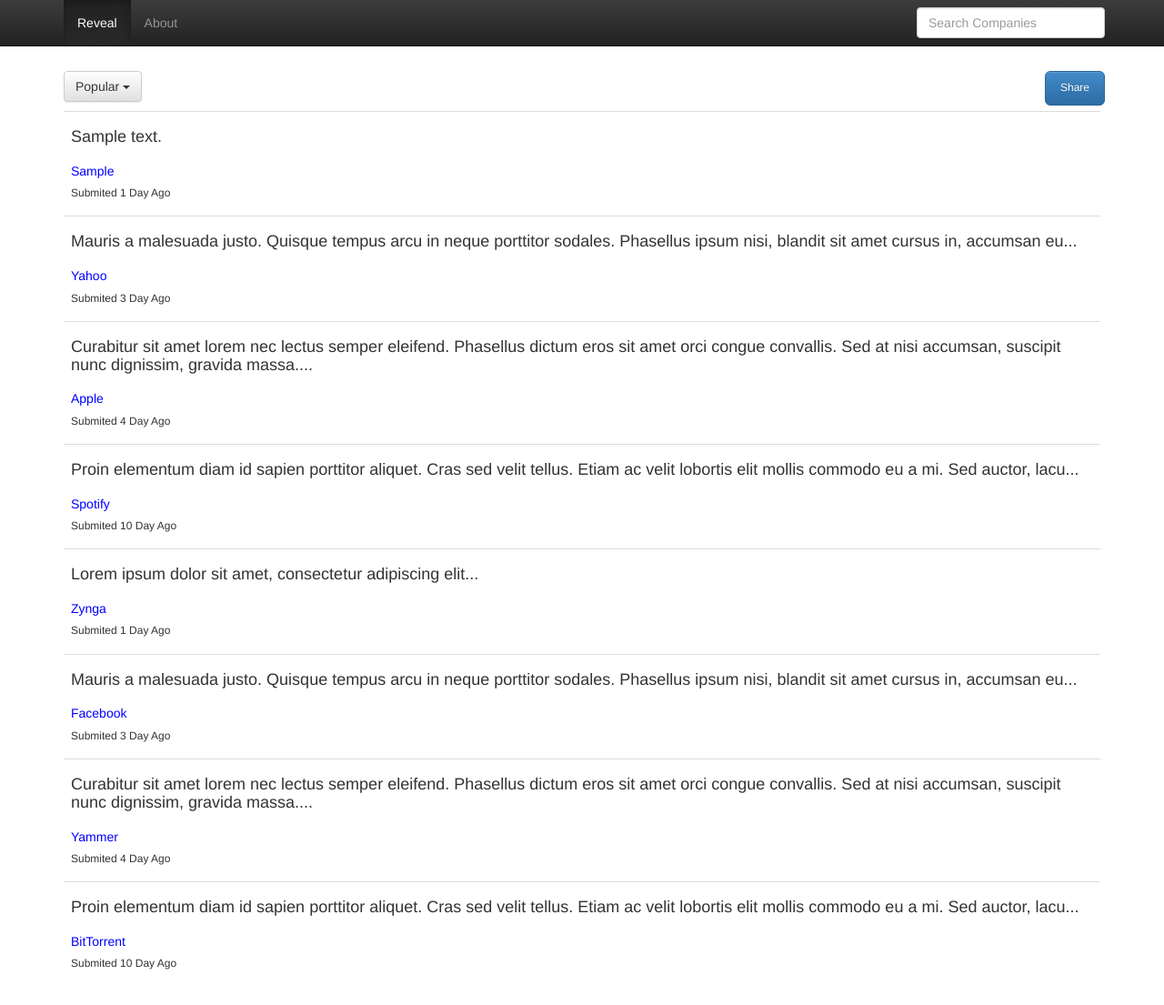
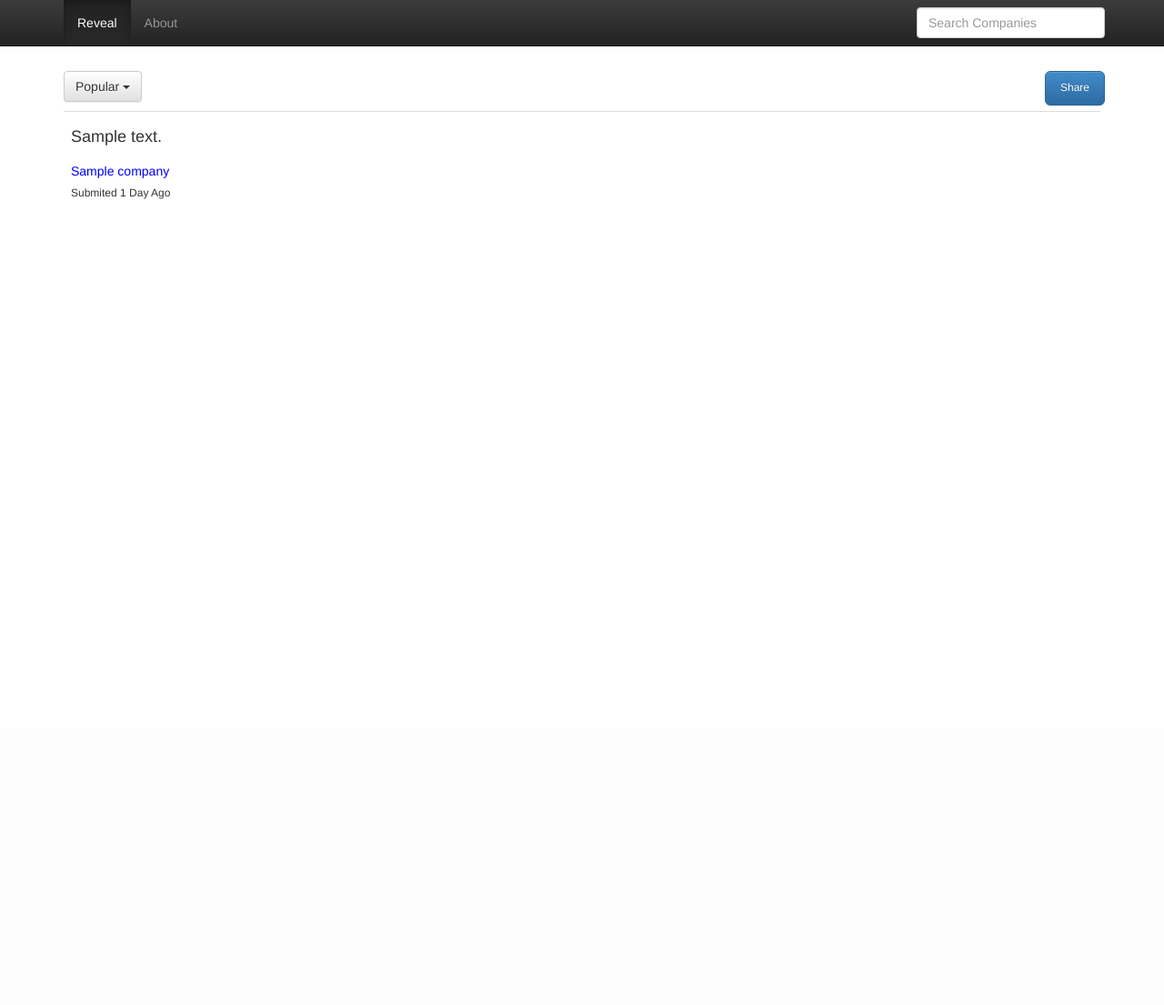
Before and after one commit to timcherry/carcosa, a Django app: template carcosa/templates/index.html in a window 1280 px wide. Shown: the whole page at 91% size. After the commit the page ends 219 px from the top, so only its background shows below. Run offline with Django 3.2, Linux system fonts and the light colour scheme; tables that the repository leaves empty hold one stand-in row (values such as "Sample post"); the template is opened without the code that fills it: values that come from a table or form of the project are taken from there, most other values are stand-ins (such as "Sample title", 1, 10 or a date in 2020); parts of the project's set-up code (start-up, migrations or seed data) failed here and were passed over; some libraries are stand-ins or nearby versions.

Commit message:
posts working end to end

```diff
--- a/carcosa/carcosa/settings.py
+++ b/carcosa/carcosa/settings.py
@@ -24,6 +24,8 @@
 
 TEMPLATE_DEBUG = True
 
+
+DBNAME="reveal"
 
 SETTINGS_PATH = "/Users/tim/work/carcosa/carcosa"
 TEMPLATE_DIRS = (
@@ -85,10 +87,10 @@
 # Static files (CSS, JavaScript, Images)
 # https://docs.djangoproject.com/en/1.6/howto/static-files/
 
-STATIC_URL = '../static/'
+STATIC_URL = '/static/'
 
 
 STATICFILES_DIRS = (
     os.path.join(SETTINGS_PATH, "static"),
-    '/Users/tim/work/carcosa/',
+    '/Users/tim/work/carcosa/static/',
 )
--- a/carcosa/carcosa/urls.py
+++ b/carcosa/carcosa/urls.py
@@ -1,7 +1,7 @@
 from django.conf.urls import patterns, include, url
 
 from django.contrib import admin
-from qrap.postapi import PostAPI
+from qrap.postapi import PostAPI, Reveal
 from qrap.front import Front
 
 admin.autodiscover()
@@ -10,7 +10,7 @@
     # Examples:
     # url(r'^$', 'carcosa.views.home', name='home'),
     # url(r'^blog/', include('blog.urls')),
-	url(r'^api', PostAPI.as_view(), name='post-view'),
     url(r'^post', PostAPI.as_view(), name='post-view'),
+    url(r'^reveal', Reveal.as_view(), name='reveal-view'),
     url(r'', Front.as_view(), name='post-view')
 )
--- a/carcosa/qrap/models.py
+++ b/carcosa/qrap/models.py
@@ -1,8 +1,17 @@
+from mongoengine import *
+from carcosa.settings import DBNAME
+
+connect(DBNAME)
+
+
 from django.db import models
+from datetime import datetime
 
 # Create your models here.
-class Post(models.Model):
-    company = models.CharField(max_length=128)
-    position = models.CharField(max_length=128)
-    comment = models.TextField()
-    score = models.IntegerField()
+class Post(Document):
+    company = StringField(max_length=128)
+    position = StringField(max_length=128)
+    full_comment = StringField()
+    hidden_comment = StringField()
+    score = IntField()
+    sub_date = DateTimeField(default=datetime.utcnow)
--- a/carcosa/templates/index.html
+++ b/carcosa/templates/index.html
@@ -2,6 +2,7 @@
 <!DOCTYPE html>
 <html lang="en">
   <head>
+    {% load staticfiles %}
     <meta charset="utf-8">
     <meta http-equiv="X-UA-Compatible" content="IE=edge">
     <meta name="viewport" content="width=device-width, initial-scale=1">
@@ -12,10 +13,10 @@
     <title>Reveal</title>
 
     <!-- Bootstrap core CSS -->
-    <link href="/static/css/bootstrap.css" rel="stylesheet">
+    <link href="{% static "css/bootstrap.css" %}" rel="stylesheet">
     <!-- Bootstrap theme -->
-    <link href="/static/css/bootstrap-theme.min.css" rel="stylesheet">
-    <link href="/static/css/bootstrap-theme.min.css" rel="stylesheet">
+    <link href="{% static "css/bootstrap-theme.min.css" %}" rel="stylesheet">
+    <link href="{% static "css/bootstrap-theme.min.css" %}" rel="stylesheet">
 
     <!-- Custom styles for this template -->
 
@@ -80,16 +81,15 @@
       <div id="searchbox">
         <table class="table table-hover">
             <tbody>
-
             {% for post in posts %}
-              <tr id="com-outer-1">
+              <tr id="{{post.id}}" class="reveal_space">
                 <td>
                   <table>
                     <tbody>
                       <tr>
                           <td>
                               <div>
-                                  <h4 id="com-text-1">{{post.comment}}</h4>
+                                  <h4 id="reveal-text-{{post.id}}">{{post.hidden_comment}}</h4>
                               </div>
                           </td>
                       </tr>
@@ -104,120 +104,6 @@
                 </td>
               </tr>
             {% endfor %}
-
-            <tr id="com-outer-2">
-              <td>
-                <table>
-                  <tbody>
-                    <tr >
-                      <td><h4 id="com-text-2">Mauris a malesuada justo. Quisque tempus arcu in neque porttitor sodales. Phasellus ipsum nisi, blandit sit amet cursus in, accumsan eu...</h4></td>
-                    </tr>
-                    <tr>
-                      <td><h5 style="color: blue;">Yahoo</h5> <h6>Submited 3 Day Ago</h6></td>
-                    </tr>
-                  </tbody>
-                </table>
-              </td>
-            </tr>
-
-            <tr id="com-outer-3">
-              <td>
-                <table>
-                  <tbody>
-                    <tr>
-                      <td><h4 id="com-text-3">Curabitur sit amet lorem nec lectus semper eleifend. Phasellus dictum eros sit amet orci congue convallis. Sed at nisi accumsan, suscipit nunc dignissim, gravida massa....</h4></td>
-                    </tr>
-                    <tr>
-                      <td><h5 style="color: blue;">Apple</h5><h6>Submited 4 Day Ago</h6></td>
-                    </tr>
-                  </tbody>
-                </table>
-              </td>
-            </tr>
-
-            <tr id="com-outer-4">
-              <td>
-                <table>
-                  <tbody>
-                    <tr>
-                      <td><h4 id="com-text-4">Proin elementum diam id sapien porttitor aliquet. Cras sed velit tellus. Etiam ac velit lobortis elit mollis commodo eu a mi. Sed auctor, lacu...</h4></td>
-                    </tr>
-                    <tr>
-                      <td><h5 style="color: blue;">Spotify</h5> <h6>Submited 10 Day Ago</h6></td>
-                    </tr>
-                  </tbody>
-                </table>
-              </td>
-            </tr>
-            <tr id="com-outer-1">
-              <td>
-                <table>
-                  <tbody>
-                    <tr>
-                        <td>
-                            <div>
-                                <h4 id="com-text-1">Lorem ipsum dolor sit amet, consectetur adipiscing elit...</h4>
-                            </div>
-                        </td>
-                    </tr>
-                    <tr>
-                      <td>
-                        <h5 style="color: blue;">Zynga
-                        </h5>
-                        <h6>Submited 1 Day Ago</h6>
-                      </td>
-                    </tr>
-                  </tbody>
-                </table>
-              </td>
-            </tr>
-
-            <tr id="com-outer-2">
-              <td>
-                <table>
-                  <tbody>
-                    <tr >
-                      <td><h4 id="com-text-2">Mauris a malesuada justo. Quisque tempus arcu in neque porttitor sodales. Phasellus ipsum nisi, blandit sit amet cursus in, accumsan eu...</h4></td>
-                    </tr>
-                    <tr>
-                      <td><h5 style="color: blue;">Facebook</h5> <h6>Submited 3 Day Ago</h6></td>
-                    </tr>
-                  </tbody>
-                </table>
-              </td>
-            </tr>
-
-            <tr id="com-outer-3">
-              <td>
-                <table>
-                  <tbody>
-                    <tr>
-                      <td><h4 id="com-text-3">Curabitur sit amet lorem nec lectus semper eleifend. Phasellus dictum eros sit amet orci congue convallis. Sed at nisi accumsan, suscipit nunc dignissim, gravida massa....</h4></td>
-                    </tr>
-                    <tr>
-                      <td><h5 style="color: blue;">Yammer</h5><h6>Submited 4 Day Ago</h6></td>
-                    </tr>
-                  </tbody>
-                </table>
-              </td>
-            </tr>
-
-            <tr id="com-outer-4">
-              <td>
-                <table>
-                  <tbody>
-                    <tr>
-                      <td><h4 id="com-text-4">Proin elementum diam id sapien porttitor aliquet. Cras sed velit tellus. Etiam ac velit lobortis elit mollis commodo eu a mi. Sed auctor, lacu...</h4></td>
-                    </tr>
-                    <tr>
-                      <td><h5 style="color: blue;">BitTorrent</h5> <h6>Submited 10 Day Ago</h6></td>
-                    </tr>
-                  </tbody>
-                </table>
-              </td>
-            </tr>
-
-
           </tbody>
         </table>
       </div>
@@ -225,28 +111,19 @@
     <!-- Bootstrap core JavaScript
     ================================================== -->
     <!-- Placed at the end of the document so the pages load faster -->
-    <script src="https://ajax.googleapis.com/ajax/libs/jquery/1.11.0/jquery.min.js"></script>
-    <script src="/static/js/bootstrap.min.js"></script>
-    <script src="/static/js/bootstrap-lightbox.min.js"></script>
+    <script src="{% static "js/jquery-1.11.0.min.js" %}"></script>
+    <script src="{% static "js/bootstrap.min.js" %}"></script>
+    <script src="{% static "js/bootstrap-lightbox.min.js" %}"></script>
     <script>
       $(function() {
         $("#shaerbutton").click(function(){
           window.location = "/post";
         })
-        $("#searchbutton").click(function(){
-          $("#searchbox").show();
-        });
-        $("#com-outer-1").click(function(){
-          $("#com-text-1").text("Lorem ipsum dolor sit amet, consectetur adipiscing elit. Praesent euismod nisi ac hendrerit interdum. Nam massa nisl, interdum eget iaculis id, imperdiet placerat augue. Pellentesque consectetur placerat elementum. Vestibulum gravida est id mollis gravida. Quisque tempor mi leo, at facilisis lorem feugiat ac. Fusce pretium porttitor viverra. Donec sed orci sodales, congue arcu eget, ullamcorper lectus. Aenean euismod orci tellus.");
-        });
-        $("#com-outer-2").click(function(){
-          $("#com-text-2").text("Mauris a magna ac dui dapibus porttitor. Proin elementum diam id sapien porttitor aliquet. Cras sed velit tellus. Etiam ac velit lobortis elit mollis commodo eu a mi. Sed auctor, lacus sed tempor tincidunt, arcu est condimentum magna, in dignissim ipsum quam a metus. Quisque in diam posuere, venenatis ante sit amet, egestas ipsum.");
-        });
-        $("#com-outer-3").click(function(){
-          $("#com-text-3").text("Curabitur sit amet lorem nec lectus semper eleifend. Phasellus dictum eros sit amet orci congue convallis. Sed at nisi accumsan, suscipit nunc dignissim, gravida massa. Aenean rhoncus ac felis euismod ultrices.");
-        });
-        $("#com-outer-4").click(function(){
-          $("#com-text-4").text("Proin elementum diam id sapien porttitor aliquet. Cras sed velit tellus. Etiam ac velit lobortis elit mollis commodo eu a mi. Sed auctor, lacus sed tempor tincidunt, arcu est condimentum magna, in dignissim ipsum quam a metus. Quisque in diam posuere, venenatis ante sit amet, egestas ipsum.");
+        $(".reveal_space").click(function(){
+          //var that = this;
+          $.get("reveal", {id:this.id}, function(data){
+            $("#reveal-text-" + this.id).text(data);
+          }.bind(this));
         });
       });
     </script>
```
Also changed, not shown: carcosa/qrap/postapi.py (+11 -4 lines), carcosa/templates/post.html (+8 -6 lines).
